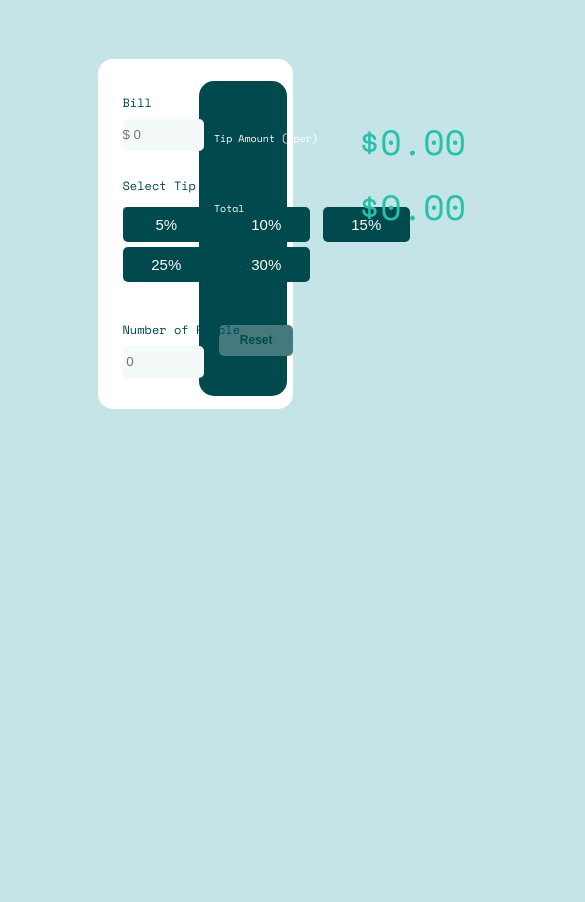
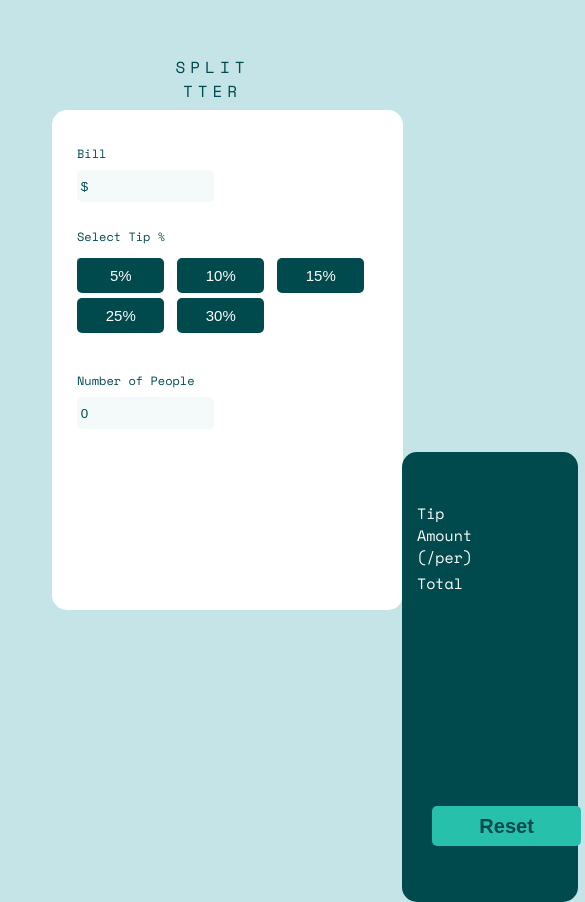
Before and after one commit to DasAnindita/Tip-Calc, a plain HTML site: page index.html in a window 390 px wide. Shown: the top 902 px of the page, 585 px wide, since content can reach past the window. Before the commit the page ends 844 px from the top, so only its background shows below. Drawn offline with nearby package versions, Linux system fonts and the light colour scheme; a web font is replaced by a local one.

Commit message:
Update index.html

```diff
--- a/index.html
+++ b/index.html
@@ -217,12 +217,194 @@
     border-style: none;
     margin-left: 20px;
     margin-top: 220px;
-    background-color: hsl(184, 29%, 38%);
+    background-color: hsl(172, 67%, 45%);
     color: hsl(183, 100%, 15%);
     font-size: 12px;
     font-weight: 700;
 
   }
+
+  .input::placeholder{
+    color: hsl(183, 100%, 15%);
+
+  }
+
+  .input-input::placeholder{
+    color: hsl(183, 100%, 15%);
+  }
+  @media only screen and (max-width: 600px) {
+
+    .container{
+      width: 80%;
+      height: 600px;
+      margin-left: 52px;
+      margin-top: 90px;
+    }
+
+    .container1{
+
+      margin-top: 270px;
+      width: 90%;
+      height: 250px;
+      margin-left: 20px;
+    }
+    .reset{
+      margin-top: 150px;
+      height: 40px;
+      background-color: hsl(172, 67%, 45%);
+      font-size: 20px;
+    }
+
+    .input{
+      width:70%;
+    }
+    .input-input{
+      width:70%;
+    }
+    .header{
+      margin-top: -55px;
+    }
+}
+
+@media only screen and (max-width: 375px) {
+
+  .container{
+    width: 100%;
+    height: 600px;
+    margin-left: 52px;
+    margin-top: 90px;
+  }
+
+  .container1{
+
+    margin-top: 270px;
+    width: 90%;
+    height: 250px;
+    margin-left: 20px;
+  }
+  .reset{
+    margin-top: 150px;
+    height: 40px;
+    background-color: hsl(172, 67%, 45%);
+    font-size: 20px;
+  }
+
+  .input{
+    width:70%;
+  }
+  .input-input{
+    width:70%;
+  }
+  .header{
+    margin-top: -55px;
+  }
+}
+
+@media only screen and (max-width: 800px) {
+
+  .container{
+    width: 90%;
+    height: 500px;
+    margin-left: 52px;
+    margin-top: 110px;
+  }
+
+  .container1{
+
+    width: 45%;
+    height: 450px;
+
+  }
+  .reset{
+    margin-top: 330px;
+    margin-left: 30px;
+    height: 40px;
+    background-color: hsl(172, 67%, 45%);
+    font-size: 20px;
+  }
+
+  .input{
+    width:40%;
+  }
+  .input-input{
+    width:40%;
+  }
+  .header{
+    margin-top: -55px;
+  }
+
+  .amount{
+    font-size: 30px;
+    margin-left: 250px;
+  }
+
+  .total-per-ppl{
+    font-size: 40px;
+    margin-left: 250px;
+  }
+
+  .Tip-txt{
+    font-size: 15px;
+  }
+
+  .per-ppl{
+    font-size: 15px;
+  }
+}
+
+@media only screen and (max-width: 1024px) {
+
+  .container{
+    width: 90%;
+    height: 500px;
+    margin-left: 52px;
+    margin-top: 110px;
+  }
+
+  .container1{
+
+    width: 50%;
+    height: 450px;
+    margin-left: 350px;
+  }
+  .reset{
+    margin-top: 330px;
+    margin-left: 30px;
+    height: 40px;
+    background-color: hsl(172, 67%, 45%);
+    font-size: 20px;
+  }
+
+  .input{
+    width:35%;
+  }
+  .input-input{
+    width:35%;
+  }
+  .header{
+    margin-top: -55px;
+  }
+
+  .amount{
+    font-size: 30px;
+    margin-left: 220px;
+    margin-top: 45px;
+  }
+
+  .total-per-ppl{
+    font-size: 30px;
+    margin-left: 220px;
+    margin-top: 110px;
+  }
+
+  .Tip-txt{
+    font-size: 15px;
+  }
+
+  .per-ppl{
+    font-size: 15px;
+  }
+}
   </style>
 </head>
 <body>
@@ -231,7 +413,7 @@
 
     <div class="grid">
       <p class="bil">Bill</p>
-      <input class="input" type="input" placeholder="$ 0"></input>
+      <input class="input" type="input" placeholder=" $                                                                               0"></input>
       <br><br>
       <p class="tip">Select Tip %</p>
       <div class="tip-tip">
@@ -244,7 +426,7 @@
       </div>
       <br>
     <p class="no-ppl">Number of People </p>
-   <input class="input-input" type="input" placeholder=" 0">  </input>
+    <input class="input-input" type="input" placeholder=" 0">  </input>
 
 
     <div class="container1">
```
